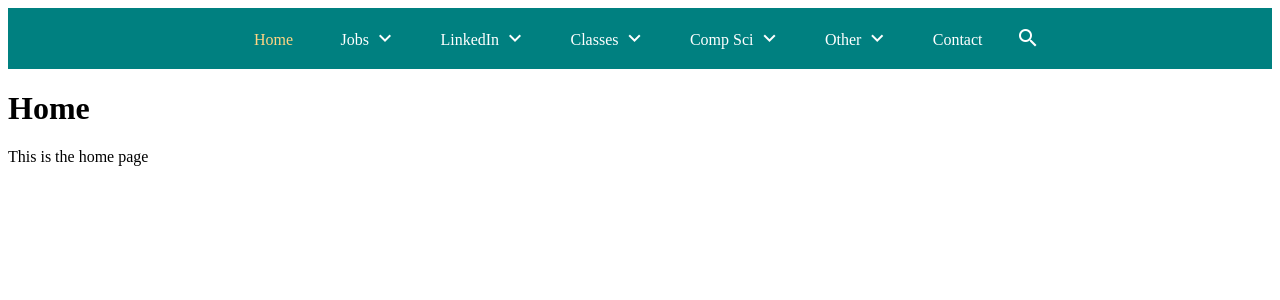
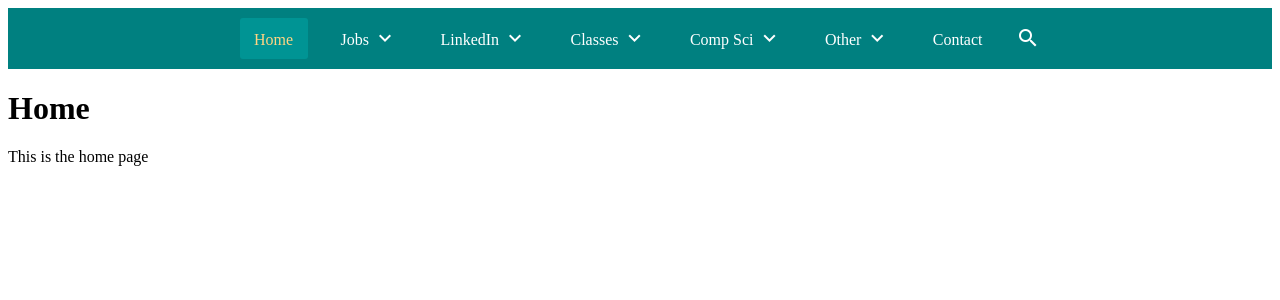
Before and after one commit to MichaelT-178/ForGuy, a Vue app: page / in a window 1280 px wide. In both pictures the pointer is over the element 274 px from the left and 38 px from the top of the page. Shown: the top 300 px of the page. Built offline with nearby package versions, Linux system fonts and the light colour scheme.

Commit message:
Now the menu items will highlight on hover

```diff
--- a/src/components/MenuBar.vue
+++ b/src/components/MenuBar.vue
@@ -107,6 +107,8 @@ const handleMenuClick = (menuItem) => {
 
 .menu-item:hover {
   color: #ffd483;
+  background-color: #009494;
+  border-radius: 3px;
 }
 
 .sub-menu {
```
